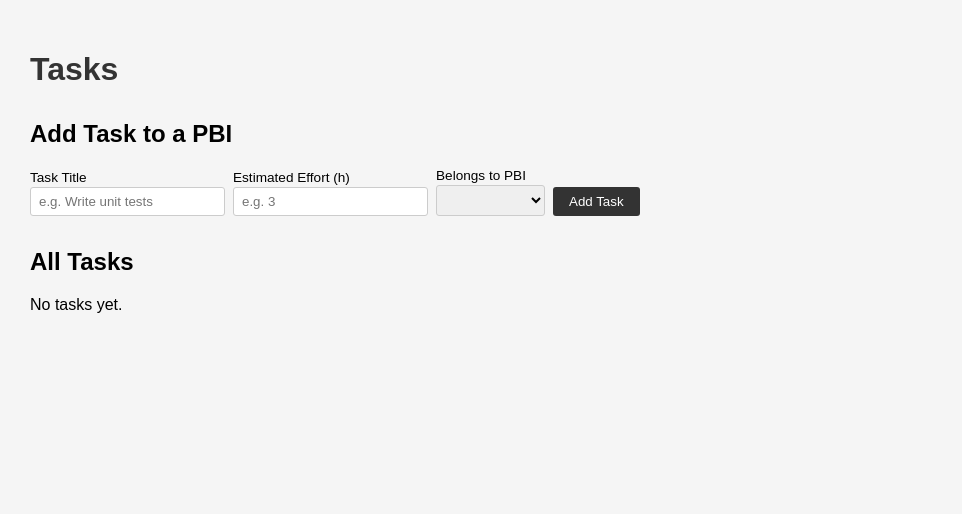
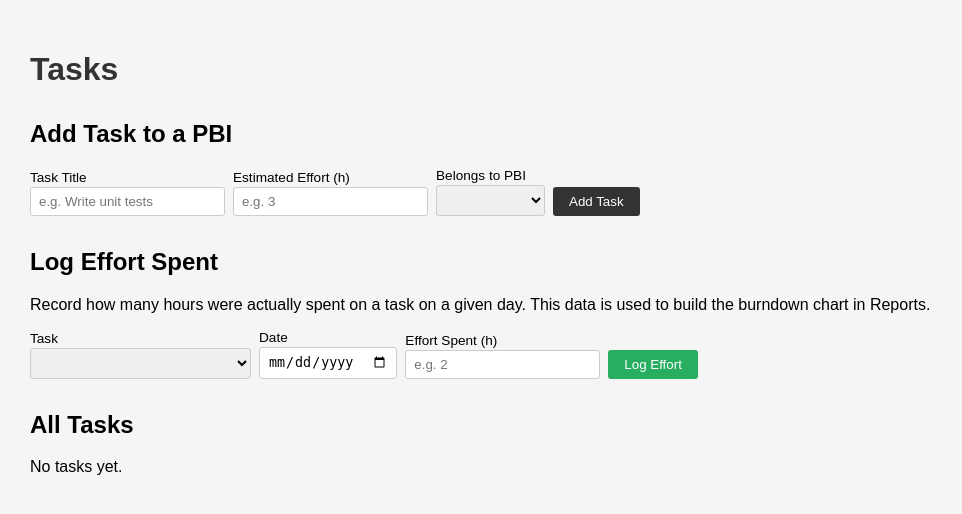
Before and after one commit to homanoori/ScrumManager, a Flask app: page /tasks in a window 1280 px wide. Shown: the part 38-552 px from the top of the page, without its empty margins (0-962 px from the left). Run offline with Flask 3, Linux system fonts and the light colour scheme; data that the repository does not hold is empty.

Commit message:
added Log Effort Spent section

```diff
--- a/templates/tasks.html
+++ b/templates/tasks.html
@@ -55,6 +55,33 @@
             </div>
         </form>
 
+        <h2>Log Effort Spent</h2>
+        <p>Record how many hours were actually spent on a task on a given day.
+            This data is used to build the burndown chart in Reports.</p>
+        <form class="row" action="/log_effort" method="post">
+                <div>
+                    <label>Task</label>
+                    <select name="task_id" required>
+                        {% for t in tasks %}
+                            <option value="{{ t[0] }}">{{ t[1] }} ({{ t[0] }})</option>
+                        {% else %}
+                            <option disabled>No tasks yet — add one above</option>
+                        {% endfor %}
+                    </select>
+                </div>
+                <div>
+                    <label>Date</label>
+                    <input type="date" name="date" required>
+                </div>
+                <div>
+                    <label>Effort Spent (h)</label>
+                    <input type="number" name="actual_effort" min="0.5" step="0.5" required placeholder="e.g. 2">
+                </div>
+                <div>
+                    <button type="submit" class="btn-log">Log Effort</button>
+                </div>
+        </form>
+
         <h2>All Tasks</h2>
         {% if tasks %}
         <table>
```
